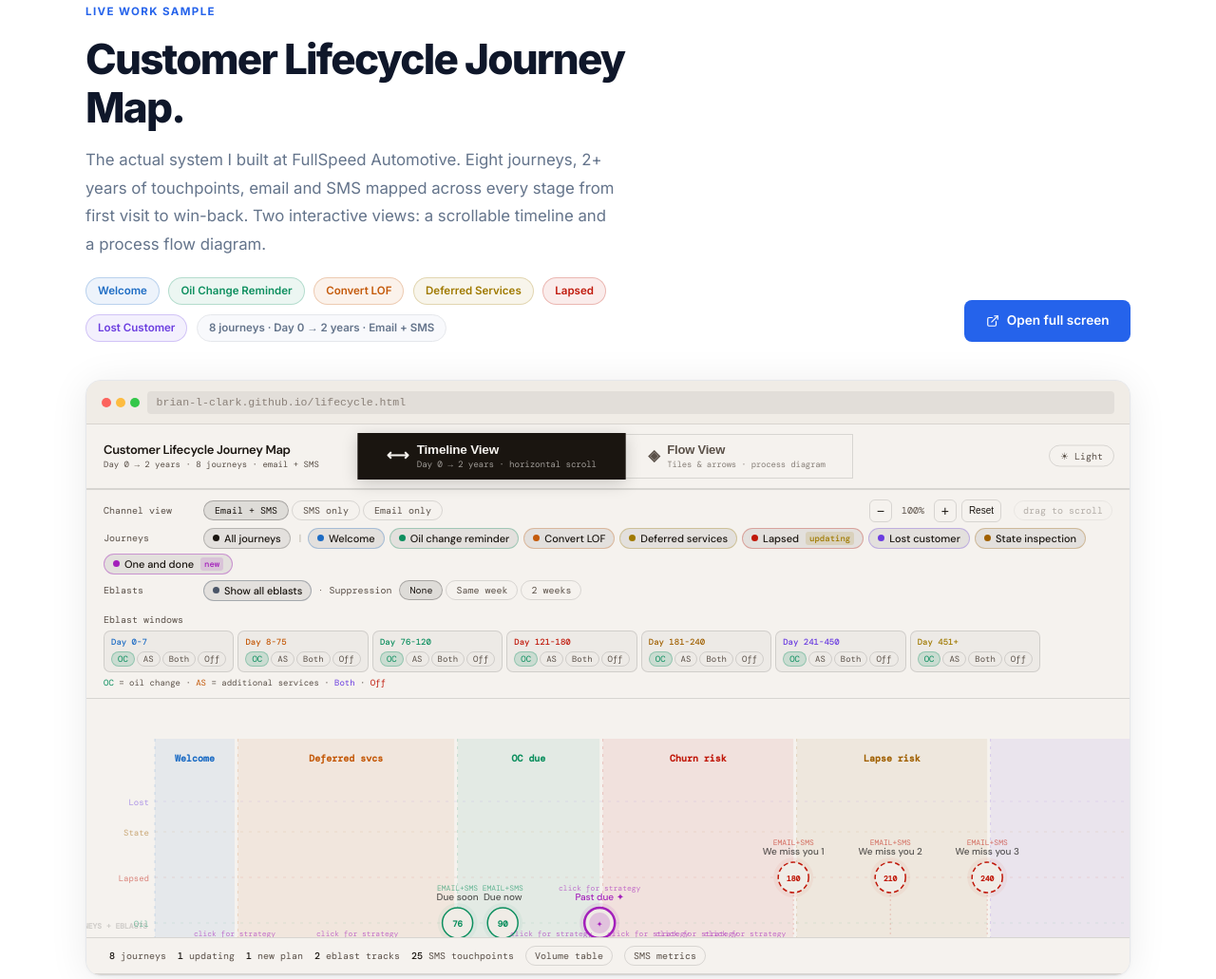
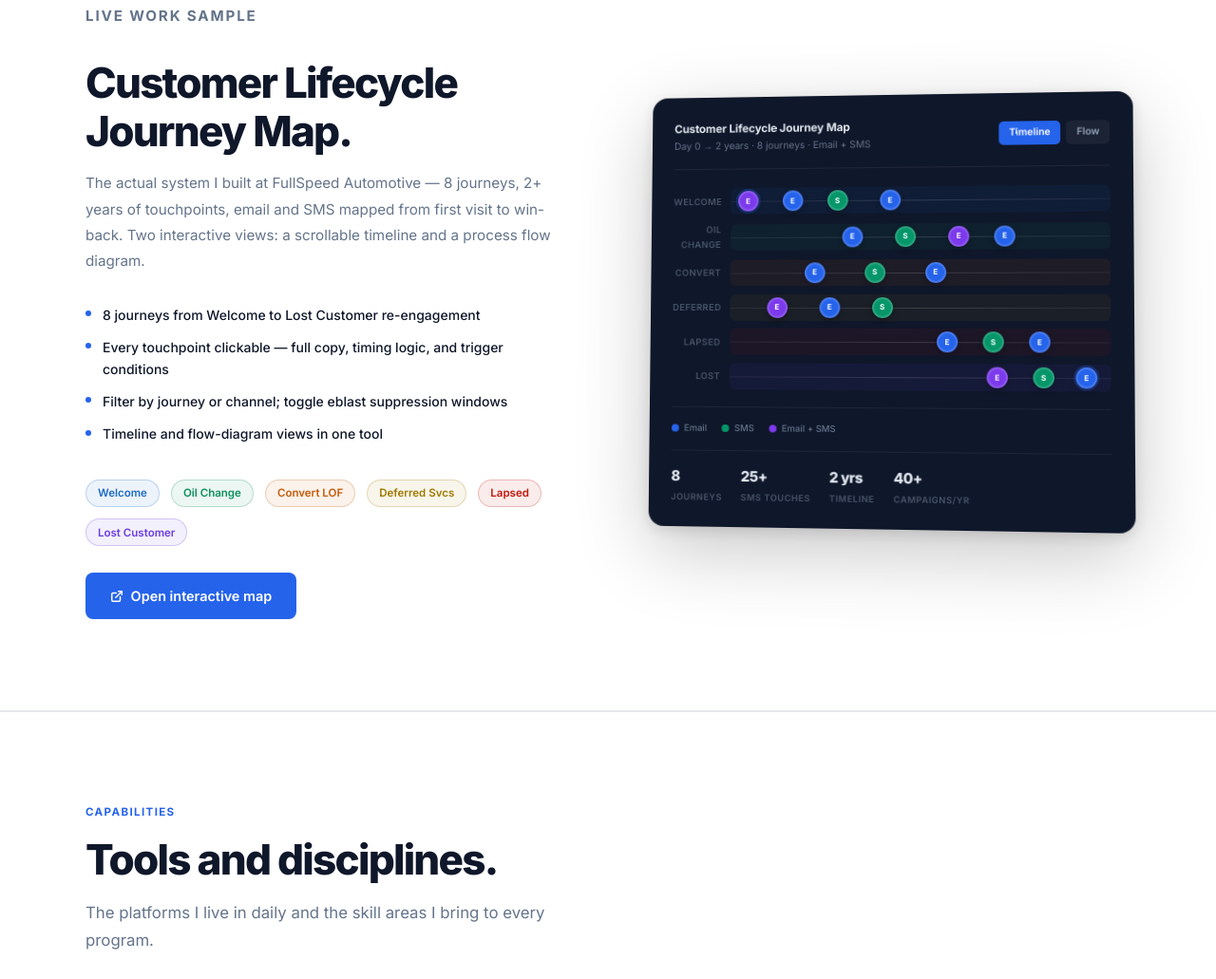
Before and after one commit to brian-l-clark/brian-l-clark.github.io, a plain HTML site: page index.html in a window 1280 px wide. Shown: the part 3966-4997 px from the top of the page at 95% size. Drawn offline with nearby package versions, Linux system fonts and the light colour scheme.

Commit message:
Redesign lifecycle section: split layout with CSS map illustration

```diff
--- a/index.html
+++ b/index.html
@@ -443,144 +443,203 @@
     .lifecycle-badge.red    { color: #c0180a; background: rgba(192,24,10,.08);  border-color: rgba(192,24,10,.25); }
     .lifecycle-badge.gray   { color: var(--muted); background: var(--surface);  border-color: var(--border); }
 
-    .lifecycle-launch-btn {
-      display: inline-flex;
+    /* ---- LIFECYCLE SPLIT LAYOUT ---- */
+    .lifecycle-split {
+      display: grid;
+      grid-template-columns: 1fr 1fr;
+      gap: 5rem;
       align-items: center;
-      gap: 0.5rem;
-      padding: 0.7rem 1.4rem;
-      border-radius: 8px;
-      font-size: 0.85rem;
-      font-weight: 600;
-      text-decoration: none;
-      color: #fff;
+    }
+    .lifecycle-left {}
+    .lifecycle-left h2 { margin-bottom: 1rem; }
+    .lifecycle-left p {
+      font-size: 0.95rem;
+      color: var(--muted);
+      line-height: 1.8;
+      margin-bottom: 2rem;
+    }
+    .lifecycle-bullets {
+      list-style: none;
+      display: flex;
+      flex-direction: column;
+      gap: 0.75rem;
+      margin-bottom: 2.25rem;
+    }
+    .lifecycle-bullets li {
+      display: flex;
+      align-items: flex-start;
+      gap: 0.75rem;
+      font-size: 0.875rem;
+      color: var(--text);
+      font-weight: 500;
+    }
+    .lifecycle-bullets li::before {
+      content: '';
+      width: 6px; height: 6px;
+      border-radius: 50%;
       background: var(--accent);
-      border: none;
-      cursor: pointer;
-      transition: all 0.2s;
       flex-shrink: 0;
+      margin-top: 0.45em;
     }
-    .lifecycle-launch-btn:hover {
-      background: var(--accent-hover);
-      transform: translateY(-2px);
-      box-shadow: 0 8px 28px rgba(37, 99, 235, 0.3);
+    .lifecycle-bullets li span { color: var(--muted); font-weight: 400; }
+
+    /* ---- MAP ILLUSTRATION ---- */
+    .lifecycle-right {
+      position: relative;
     }
-    .lifecycle-launch-btn svg {
-      width: 14px; height: 14px;
-      stroke: currentColor;
-      fill: none;
-      stroke-width: 2;
-      stroke-linecap: round;
-      stroke-linejoin: round;
+    .map-card {
+      background: #0f172a;
+      border-radius: 16px;
+      padding: 1.5rem;
+      box-shadow: 0 24px 80px rgba(0,0,0,0.22), 0 4px 16px rgba(0,0,0,0.12);
+      transform: perspective(1000px) rotateY(-4deg) rotateX(2deg);
+      transition: transform 0.4s ease, box-shadow 0.4s ease;
     }
-
-    .lifecycle-preview-wrap {
-      position: relative;
-      border-radius: 16px;
-      overflow: hidden;
-      border: 1px solid var(--border);
-      box-shadow: 0 4px 40px rgba(0,0,0,0.08), 0 1px 4px rgba(0,0,0,0.04);
-      background: #f5f2ee;
-      transition: box-shadow 0.3s, transform 0.3s;
+    .lifecycle-right:hover .map-card {
+      transform: perspective(1000px) rotateY(-1deg) rotateX(0.5deg);
+      box-shadow: 0 32px 100px rgba(0,0,0,0.28), 0 8px 24px rgba(0,0,0,0.14);
     }
-    .lifecycle-preview-wrap:hover {
-      box-shadow: 0 12px 60px rgba(37, 99, 235, 0.12), 0 2px 8px rgba(0,0,0,0.06);
-      transform: translateY(-3px);
-    }
-    .lifecycle-browser-bar {
-      background: #f0ece6;
-      border-bottom: 1px solid rgba(0,0,0,0.1);
-      padding: 0.65rem 1rem;
+    .map-topbar {
       display: flex;
       align-items: center;
-      gap: 0.5rem;
+      justify-content: space-between;
+      margin-bottom: 1.25rem;
+      padding-bottom: 1rem;
+      border-bottom: 1px solid rgba(255,255,255,0.07);
     }
-    .lifecycle-browser-dots { display: flex; gap: 5px; }
-    .lifecycle-browser-dots span {
-      width: 10px; height: 10px;
+    .map-title {
+      font-size: 0.75rem;
+      font-weight: 700;
+      color: #e2e8f0;
+      letter-spacing: -0.01em;
+    }
+    .map-title-sub {
+      font-size: 0.65rem;
+      color: #64748b;
+      margin-top: 0.1rem;
+    }
+    .map-tabs {
+      display: flex;
+      gap: 0.4rem;
+    }
+    .map-tab {
+      font-size: 0.65rem;
+      font-weight: 600;
+      padding: 0.25rem 0.65rem;
+      border-radius: 5px;
+      color: #94a3b8;
+      background: rgba(255,255,255,0.05);
+    }
+    .map-tab.active {
+      background: var(--accent);
+      color: #fff;
+    }
+    .map-grid {
+      display: flex;
+      flex-direction: column;
+      gap: 0.55rem;
+    }
+    .map-row {
+      display: flex;
+      align-items: center;
+      gap: 0.6rem;
+    }
+    .map-row-label {
+      font-size: 0.6rem;
+      font-weight: 600;
+      color: #475569;
+      width: 52px;
+      flex-shrink: 0;
+      text-align: right;
+      text-transform: uppercase;
+      letter-spacing: 0.04em;
+    }
+    .map-track {
+      flex: 1;
+      height: 28px;
+      border-radius: 6px;
+      position: relative;
+      display: flex;
+      align-items: center;
+      overflow: visible;
+    }
+    .map-dot {
+      width: 22px; height: 22px;
       border-radius: 50%;
-      display: block;
-    }
-    .lifecycle-browser-dots span:nth-child(1) { background: #fc635d; }
-    .lifecycle-browser-dots span:nth-child(2) { background: #fdbc40; }
-    .lifecycle-browser-dots span:nth-child(3) { background: #34c749; }
-    .lifecycle-browser-url {
-      flex: 1;
-      font-size: 0.72rem;
-      color: #8a8078;
-      font-family: 'Courier New', monospace;
-      background: rgba(0,0,0,0.06);
-      border-radius: 4px;
-      padding: 0.18rem 0.6rem;
-      overflow: hidden;
-      white-space: nowrap;
-      text-overflow: ellipsis;
-    }
-    .lifecycle-iframe {
-      width: 100%;
-      height: 580px;
-      border: none;
-      display: block;
-      pointer-events: none;
-    }
-    .lifecycle-overlay-btn {
       position: absolute;
-      inset: 0;
       display: flex;
       align-items: center;
       justify-content: center;
-      background: rgba(15, 23, 42, 0.0);
-      transition: background 0.25s;
-      text-decoration: none;
-      cursor: pointer;
+      font-size: 0.5rem;
+      font-weight: 700;
+      color: #fff;
+      box-shadow: 0 2px 6px rgba(0,0,0,0.3);
+      border: 2px solid rgba(255,255,255,0.15);
     }
-    .lifecycle-overlay-btn:hover { background: rgba(15, 23, 42, 0.35); }
-    .lifecycle-overlay-btn .overlay-cta {
-      opacity: 0;
-      transform: scale(0.9);
-      transition: opacity 0.2s, transform 0.2s;
-      background: #fff;
-      color: var(--accent);
-      font-size: 0.9rem;
-      font-weight: 700;
-      padding: 0.75rem 1.75rem;
-      border-radius: 100px;
+    .map-dot.email { background: #2563eb; }
+    .map-dot.sms   { background: #059669; }
+    .map-dot.both  { background: #7c3aed; }
+    .map-dot.pulse {
+      animation: mapPulse 2.8s ease-in-out infinite;
+    }
+    @keyframes mapPulse {
+      0%, 100% { box-shadow: 0 2px 6px rgba(0,0,0,0.3), 0 0 0 0 rgba(37,99,235,0.5); }
+      50% { box-shadow: 0 2px 6px rgba(0,0,0,0.3), 0 0 0 6px rgba(37,99,235,0); }
+    }
+    .map-connector {
+      position: absolute;
+      height: 1px;
+      background: linear-gradient(90deg, rgba(255,255,255,0.06), rgba(255,255,255,0.14), rgba(255,255,255,0.06));
+      top: 50%;
+    }
+    .map-legend {
+      display: flex;
+      gap: 1rem;
+      margin-top: 1.1rem;
+      padding-top: 0.9rem;
+      border-top: 1px solid rgba(255,255,255,0.06);
+    }
+    .map-legend-item {
       display: flex;
       align-items: center;
-      gap: 0.5rem;
-      box-shadow: 0 8px 32px rgba(0,0,0,0.18);
+      gap: 0.35rem;
+      font-size: 0.6rem;
+      color: #64748b;
+      font-weight: 500;
     }
-    .lifecycle-overlay-btn:hover .overlay-cta {
-      opacity: 1;
-      transform: scale(1);
+    .map-legend-dot {
+      width: 8px; height: 8px;
+      border-radius: 50%;
     }
-    .lifecycle-features {
-      display: grid;
-      grid-template-columns: repeat(auto-fit, minmax(200px, 1fr));
-      gap: 1rem;
-      margin-top: 2rem;
+    .map-stat-row {
+      display: flex;
+      gap: 1.25rem;
+      margin-top: 1rem;
+      padding-top: 0.9rem;
+      border-top: 1px solid rgba(255,255,255,0.06);
     }
-    .lifecycle-feature {
-      background: var(--surface);
-      border: 1px solid var(--border);
-      border-radius: 10px;
-      padding: 1.25rem;
-      transition: border-color 0.2s, transform 0.2s;
+    .map-stat {
+      display: flex;
+      flex-direction: column;
+      gap: 0.15rem;
     }
-    .lifecycle-feature:hover {
-      border-color: var(--accent-mid);
-      transform: translateY(-2px);
+    .map-stat strong {
+      font-size: 0.95rem;
+      font-weight: 800;
+      color: #e2e8f0;
+      letter-spacing: -0.03em;
     }
-    .lifecycle-feature-icon { font-size: 1.2rem; margin-bottom: 0.5rem; }
-    .lifecycle-feature h4 {
-      font-size: 0.82rem;
-      font-weight: 700;
-      color: var(--text);
-      margin-bottom: 0.25rem;
+    .map-stat span {
+      font-size: 0.58rem;
+      color: #475569;
+      text-transform: uppercase;
+      letter-spacing: 0.06em;
+      font-weight: 600;
     }
-    .lifecycle-feature p {
-      font-size: 0.76rem;
-      color: var(--muted);
-      line-height: 1.55;
+
+    @media (max-width: 900px) {
+      .lifecycle-split { grid-template-columns: 1fr; gap: 3rem; }
+      .map-card { transform: none; }
     }
 
     /* ---- SKILLS ---- */
@@ -898,74 +957,127 @@
   <!-- LIFECYCLE MAP -->
   <section id="lifecycle">
     <div class="container">
-      <div class="lifecycle-header reveal">
-        <div class="lifecycle-header-text">
+      <div class="lifecycle-split">
+
+        <!-- LEFT: text + CTA -->
+        <div class="lifecycle-left reveal">
           <p class="section-label">Live work sample</p>
           <h2>Customer Lifecycle Journey Map.</h2>
-          <p class="section-intro" style="margin-bottom:0">
-            The actual system I built at FullSpeed Automotive. Eight journeys, 2+ years of touchpoints,
-            email and SMS mapped across every stage from first visit to win-back. Two interactive views:
-            a scrollable timeline and a process flow diagram.
-          </p>
-          <div class="lifecycle-meta">
+          <p>The actual system I built at FullSpeed Automotive — 8 journeys, 2+ years of touchpoints, email and SMS mapped from first visit to win-back. Two interactive views: a scrollable timeline and a process flow diagram.</p>
+          <ul class="lifecycle-bullets">
+            <li>8 journeys from Welcome to Lost Customer re-engagement <span></span></li>
+            <li>Every touchpoint clickable — full copy, timing logic, and trigger conditions <span></span></li>
+            <li>Filter by journey or channel; toggle eblast suppression windows <span></span></li>
+            <li>Timeline and flow-diagram views in one tool <span></span></li>
+          </ul>
+          <div style="display:flex; gap:0.75rem; flex-wrap:wrap; margin-bottom:1.75rem;">
             <span class="lifecycle-badge blue">Welcome</span>
-            <span class="lifecycle-badge green">Oil Change Reminder</span>
+            <span class="lifecycle-badge green">Oil Change</span>
             <span class="lifecycle-badge orange">Convert LOF</span>
-            <span class="lifecycle-badge gold">Deferred Services</span>
+            <span class="lifecycle-badge gold">Deferred Svcs</span>
             <span class="lifecycle-badge red">Lapsed</span>
             <span class="lifecycle-badge purple">Lost Customer</span>
-            <span class="lifecycle-badge gray">8 journeys · Day 0 → 2 years · Email + SMS</span>
           </div>
-        </div>
-        <a href="lifecycle.html" target="_blank" rel="noopener" class="lifecycle-launch-btn">
-          <svg viewBox="0 0 24 24"><path d="M18 13v6a2 2 0 01-2 2H5a2 2 0 01-2-2V8a2 2 0 012-2h6"/><polyline points="15 3 21 3 21 9"/><line x1="10" y1="14" x2="21" y2="3"/></svg>
-          Open full screen
+          <a href="lifecycle.html" target="_blank" rel="noopener" class="btn btn-primary">
+            <svg width="14" height="14" viewBox="0 0 24 24" fill="none" stroke="currentColor" stroke-width="2.5" stroke-linecap="round" stroke-linejoin="round"><path d="M18 13v6a2 2 0 01-2 2H5a2 2 0 01-2-2V8a2 2 0 012-2h6"/><polyline points="15 3 21 3 21 9"/><line x1="10" y1="14" x2="21" y2="3"/></svg>
+            Open interactive map
           </a>
         </div>
 
-      <div class="lifecycle-preview-wrap reveal">
-        <div class="lifecycle-browser-bar">
-          <div class="lifecycle-browser-dots">
-            <span></span><span></span><span></span>
+        <!-- RIGHT: CSS map illustration -->
+        <div class="lifecycle-right reveal reveal-delay-2">
+          <div class="map-card">
+            <div class="map-topbar">
+              <div>
+                <div class="map-title">Customer Lifecycle Journey Map</div>
+                <div class="map-title-sub">Day 0 → 2 years · 8 journeys · Email + SMS</div>
               </div>
-          <div class="lifecycle-browser-url">brian-l-clark.github.io/lifecycle.html</div>
+              <div class="map-tabs">
+                <div class="map-tab active">Timeline</div>
+                <div class="map-tab">Flow</div>
               </div>
-        <iframe
-          src="lifecycle.html"
-          class="lifecycle-iframe"
-          title="Customer Lifecycle Journey Map"
-          loading="lazy"
-          scrolling="no"
-        ></iframe>
-        <a href="lifecycle.html" target="_blank" rel="noopener" class="lifecycle-overlay-btn" aria-label="Open lifecycle map full screen">
-          <span class="overlay-cta">
-            <svg width="14" height="14" viewBox="0 0 24 24" fill="none" stroke="currentColor" stroke-width="2.5" stroke-linecap="round" stroke-linejoin="round"><path d="M18 13v6a2 2 0 01-2 2H5a2 2 0 01-2-2V8a2 2 0 012-2h6"/><polyline points="15 3 21 3 21 9"/><line x1="10" y1="14" x2="21" y2="3"/></svg>
-            Open full screen
-          </span>
-        </a>
             </div>
 
-      <div class="lifecycle-features">
-        <div class="lifecycle-feature reveal reveal-delay-1">
-          <div class="lifecycle-feature-icon">⟷</div>
-          <h4>Timeline View</h4>
-          <p>Horizontal scroll across Day 0 to 2+ years. Filter by journey or channel. Zoom in on any segment.</p>
+            <div class="map-grid">
+              <!-- Welcome -->
+              <div class="map-row">
+                <div class="map-row-label">Welcome</div>
+                <div class="map-track" style="background:rgba(29,108,196,0.08)">
+                  <div class="map-connector" style="left:0;right:0;"></div>
+                  <div class="map-dot both pulse" style="left:2%">E</div>
+                  <div class="map-dot email" style="left:14%">E</div>
+                  <div class="map-dot sms" style="left:26%">S</div>
+                  <div class="map-dot email" style="left:40%">E</div>
                 </div>
-        <div class="lifecycle-feature reveal reveal-delay-2">
-          <div class="lifecycle-feature-icon">◈</div>
-          <h4>Flow View</h4>
-          <p>Process-diagram tiles and arrows showing decision logic, branching, and re-engagement loops.</p>
               </div>
-        <div class="lifecycle-feature reveal reveal-delay-3">
-          <div class="lifecycle-feature-icon">📬</div>
-          <h4>Email + SMS Detail</h4>
-          <p>Click any touchpoint to see the full message copy, timing logic, and behavioral trigger conditions.</p>
+              <!-- Oil Change -->
+              <div class="map-row">
+                <div class="map-row-label">Oil Change</div>
+                <div class="map-track" style="background:rgba(13,143,95,0.08)">
+                  <div class="map-connector" style="left:0;right:0;"></div>
+                  <div class="map-dot email" style="left:30%">E</div>
+                  <div class="map-dot sms" style="left:44%">S</div>
+                  <div class="map-dot both" style="left:58%">E</div>
+                  <div class="map-dot email" style="left:70%">E</div>
                 </div>
-        <div class="lifecycle-feature reveal reveal-delay-4">
-          <div class="lifecycle-feature-icon">🎛️</div>
-          <h4>Journey Filters</h4>
-          <p>Toggle individual journeys on and off. Isolate win-back, deferred services, or onboarding at a glance.</p>
               </div>
+              <!-- Convert LOF -->
+              <div class="map-row">
+                <div class="map-row-label">Convert</div>
+                <div class="map-track" style="background:rgba(196,90,10,0.08)">
+                  <div class="map-connector" style="left:0;right:0;"></div>
+                  <div class="map-dot email" style="left:20%">E</div>
+                  <div class="map-dot sms" style="left:36%">S</div>
+                  <div class="map-dot email" style="left:52%">E</div>
+                </div>
+              </div>
+              <!-- Deferred -->
+              <div class="map-row">
+                <div class="map-row-label">Deferred</div>
+                <div class="map-track" style="background:rgba(160,122,0,0.08)">
+                  <div class="map-connector" style="left:0;right:0;"></div>
+                  <div class="map-dot both" style="left:10%">E</div>
+                  <div class="map-dot email" style="left:24%">E</div>
+                  <div class="map-dot sms" style="left:38%">S</div>
+                </div>
+              </div>
+              <!-- Lapsed -->
+              <div class="map-row">
+                <div class="map-row-label">Lapsed</div>
+                <div class="map-track" style="background:rgba(192,24,10,0.08)">
+                  <div class="map-connector" style="left:0;right:0;"></div>
+                  <div class="map-dot email" style="left:55%">E</div>
+                  <div class="map-dot sms" style="left:67%">S</div>
+                  <div class="map-dot email" style="left:79%">E</div>
+                </div>
+              </div>
+              <!-- Lost -->
+              <div class="map-row">
+                <div class="map-row-label">Lost</div>
+                <div class="map-track" style="background:rgba(107,61,224,0.08)">
+                  <div class="map-connector" style="left:0;right:0;"></div>
+                  <div class="map-dot both" style="left:68%">E</div>
+                  <div class="map-dot sms" style="left:80%">S</div>
+                  <div class="map-dot email pulse" style="left:91%">E</div>
+                </div>
+              </div>
+            </div>
+
+            <div class="map-legend">
+              <div class="map-legend-item"><div class="map-legend-dot" style="background:#2563eb"></div> Email</div>
+              <div class="map-legend-item"><div class="map-legend-dot" style="background:#059669"></div> SMS</div>
+              <div class="map-legend-item"><div class="map-legend-dot" style="background:#7c3aed"></div> Email + SMS</div>
+            </div>
+
+            <div class="map-stat-row">
+              <div class="map-stat"><strong>8</strong><span>Journeys</span></div>
+              <div class="map-stat"><strong>25+</strong><span>SMS touches</span></div>
+              <div class="map-stat"><strong>2 yrs</strong><span>Timeline</span></div>
+              <div class="map-stat"><strong>40+</strong><span>Campaigns/yr</span></div>
+            </div>
+          </div>
+        </div>
+
       </div>
     </div>
   </section>
```
Lines whose indentation alone changed are shown as unchanged.
